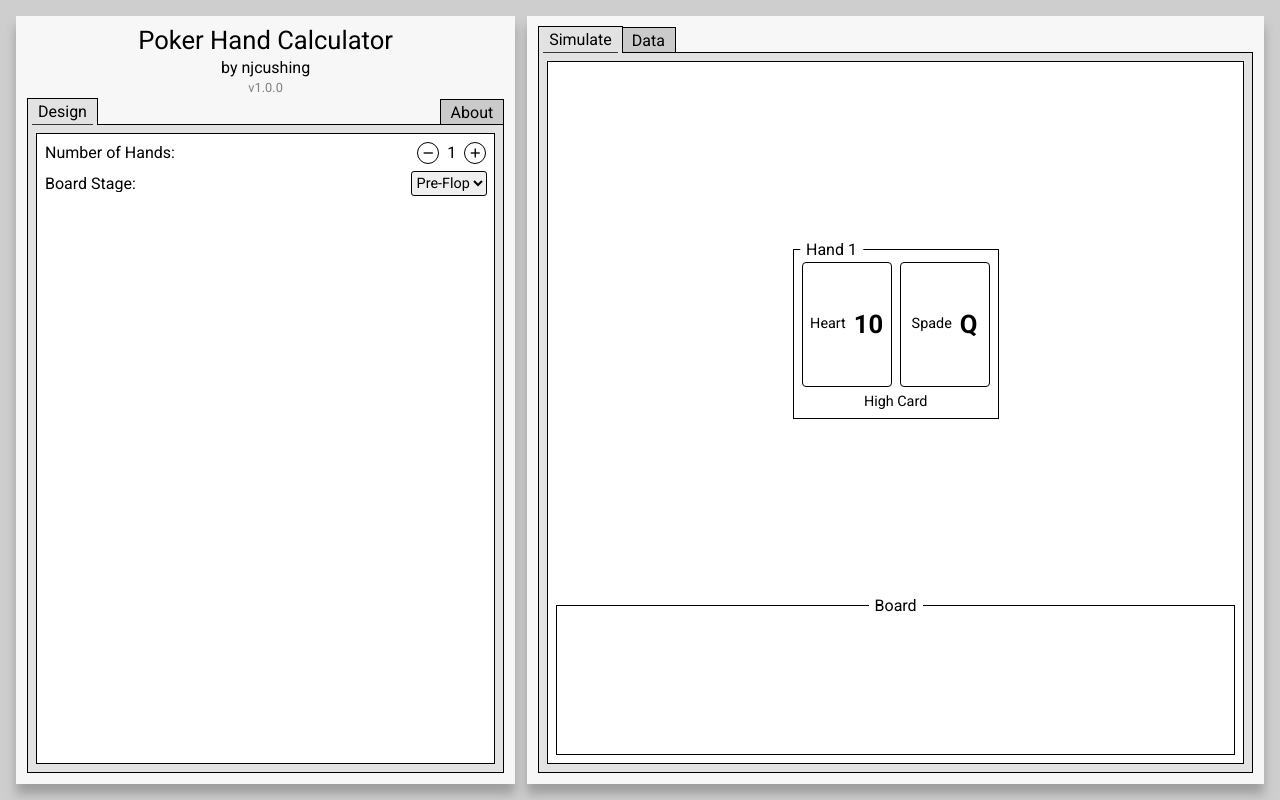
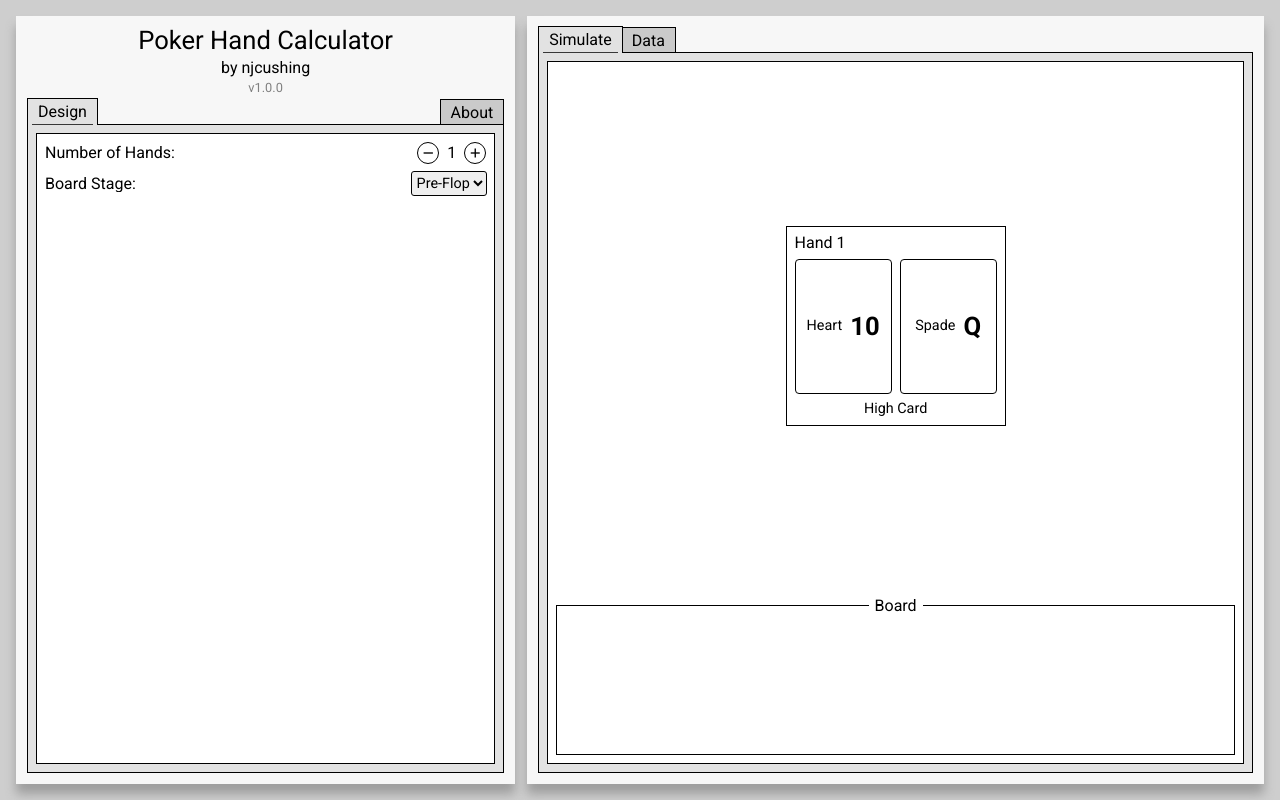
Before and after one commit to njcushing/poker-hand-calculator, a React (Vite) app: page / in a window 1280 px wide. Built offline with nearby package versions, Linux system fonts and the light colour scheme.

Commit message:
Update styles for hands and hands container

```diff
--- a/src/features/Simulate/components/Hand/index.module.css
+++ b/src/features/Simulate/components/Hand/index.module.css
@@ -1,24 +1,23 @@
 .hand {
-    position: relative;
-
     display: grid;
-    grid-template-rows: 1fr auto;
+    grid-template-rows: auto 1fr auto;
     grid-template-columns: auto;
     gap: 8px;
 
     border: 1px solid #000;
 
-    height: 170px;
-    padding: 12px 8px 8px;
+    height: 200px;
+    padding: 8px;
 }
 
 .hand-id {
-    position: absolute;
-    translate: 10% -50%;
+    display: flex;
+    justify-content: start;
 
-    background-color: white;
+    color: black;
+    font-size: 1rem;
 
-    padding: 0px 6px;
+    width: 100%;
 }
 
 .cards {
--- a/src/features/Simulate/index.module.css
+++ b/src/features/Simulate/index.module.css
@@ -2,7 +2,7 @@
     display: grid;
     grid-template-rows: 1fr auto;
     grid-template-columns: 100%;
-    gap: 8px;
+    gap: 24px;
 
     overflow-y: auto;
 
@@ -17,6 +17,8 @@
 }
 
 .hands-container {
+    align-self: center;
+
     display: flex;
     justify-content: center;
     align-items: center;
@@ -24,5 +26,5 @@
     gap: 12px 8px;
 
     width: 100%;
-    height: 100%;
+    height: min-content;
 }
```
